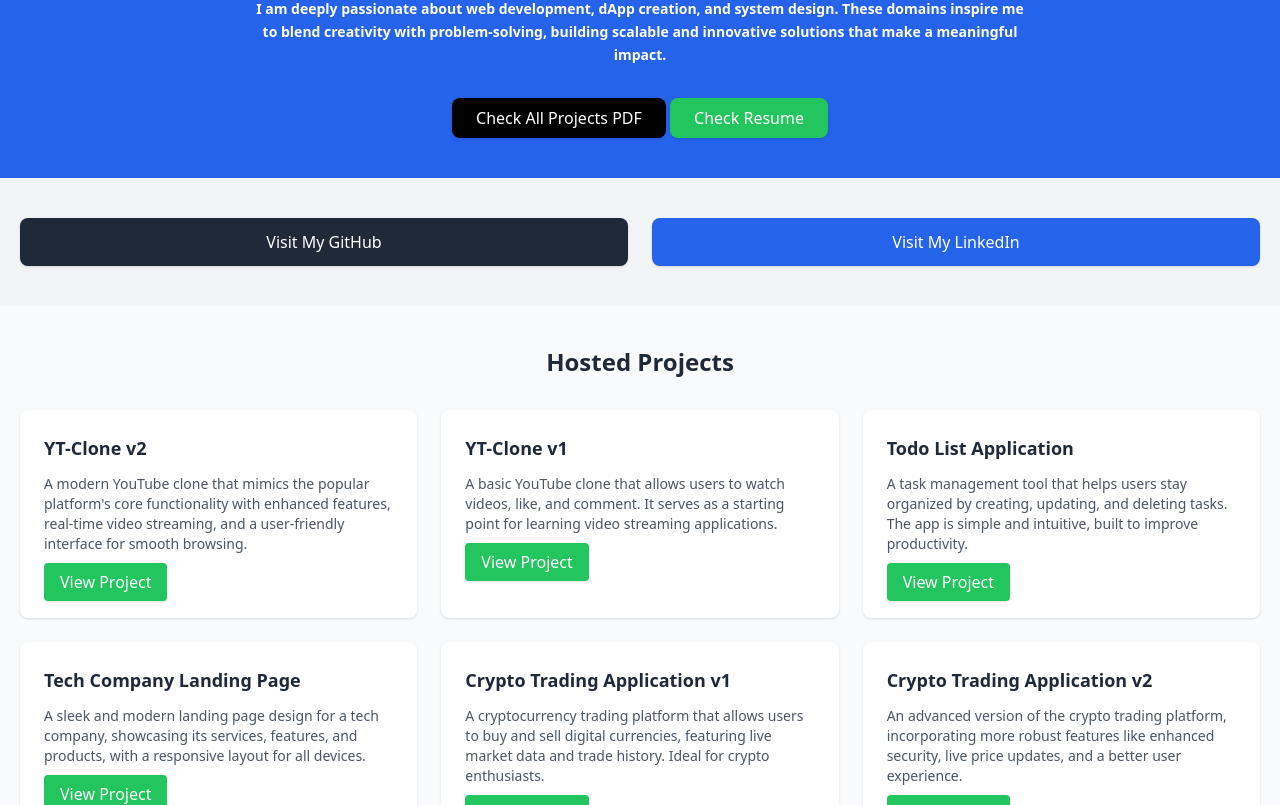
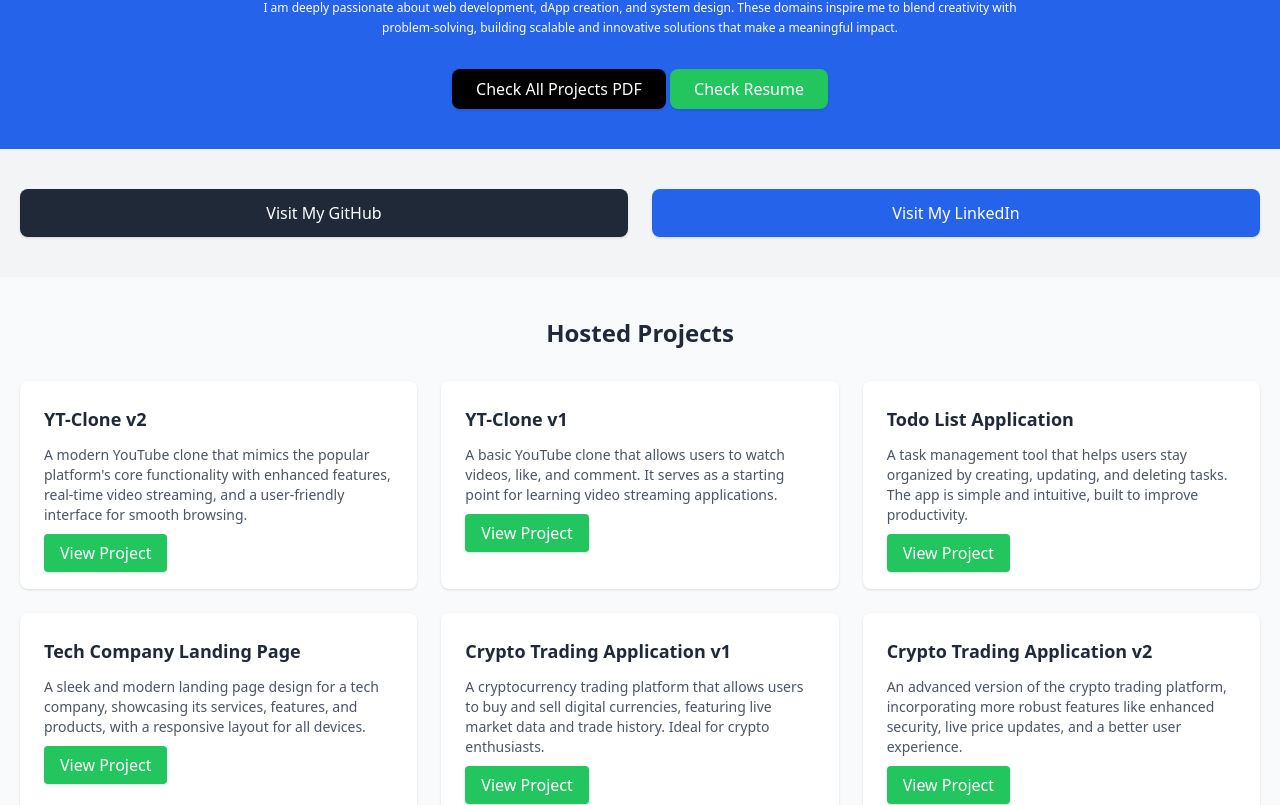
Before and after one commit to shaikfiroz11/portfolio, a plain HTML site: page index.html in a window 1280 px wide. Shown: the part 190-995 px from the top of the page. Drawn offline with nearby package versions, Linux system fonts and the light colour scheme.

Commit message:
Update index.html

```diff
--- a/index.html
+++ b/index.html
@@ -77,7 +77,7 @@
 <header class="bg-blue-600 text-white text-center py-10">
     <img src="firozshaik.png" alt="Profile Image" class="mx-auto mb-4 w-20 h-20 rounded-full">
     <h1 class="text-4xl font-bold">Firoz Shaik</h1>
-    <p class="mt-3 mx-auto max-w-3xl text-sm text-white font-semibold leading-relaxed">
+    <p class="mt-3 mx-auto max-w-3xl text-[12px] text-white leading-relaxed">
         I am deeply passionate about web development, dApp creation, and system design. These domains inspire me to
         blend creativity with problem-solving, building scalable and innovative solutions that make a meaningful impact.
     </p>
```
